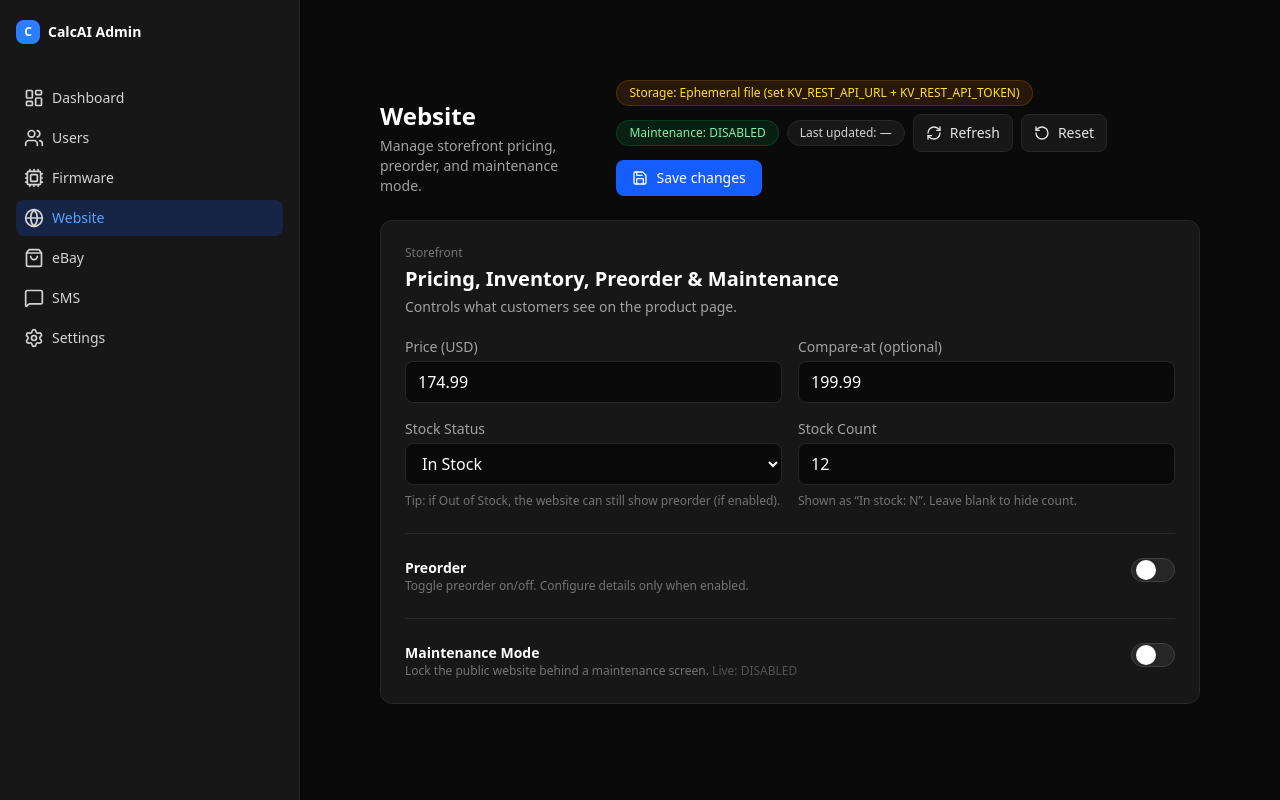
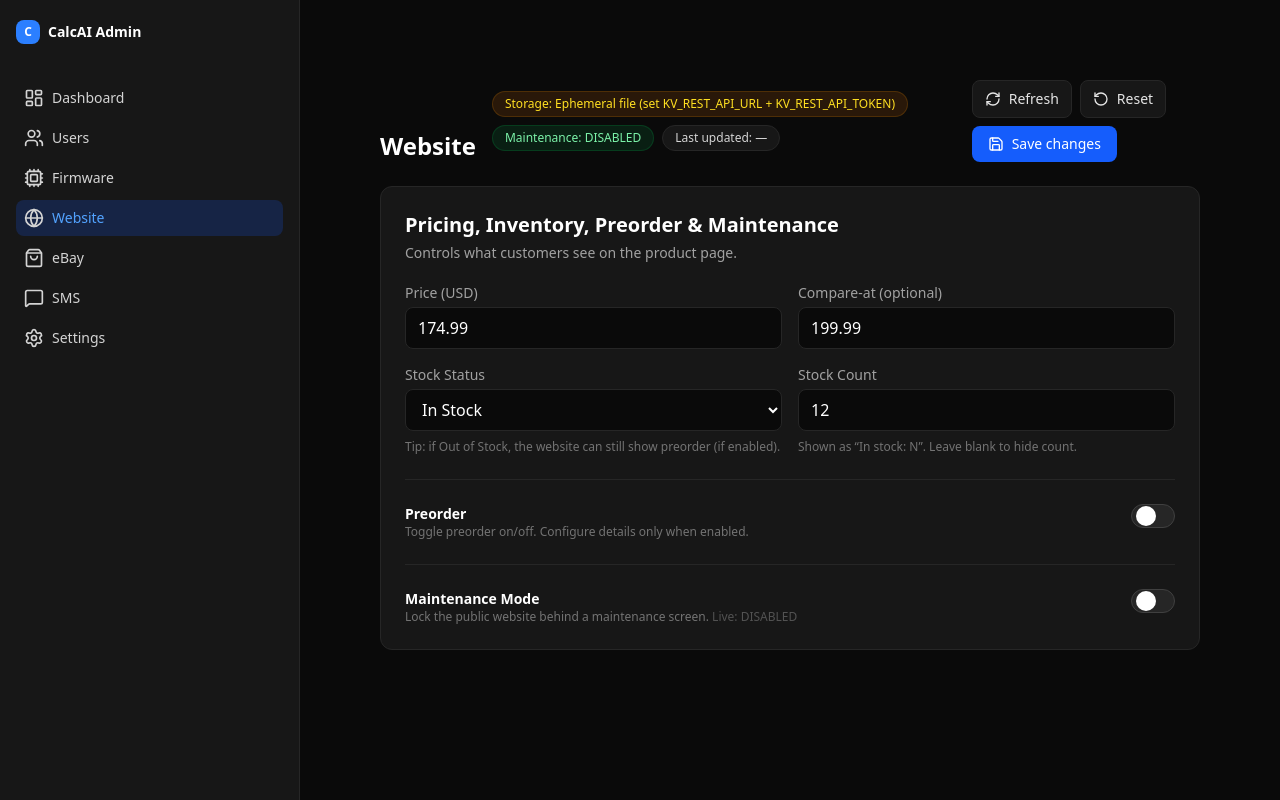
Before and after one commit to ceeazer1/calcai-management-dashboard, a Next.js app: page /website in a window 1280 px wide. Built offline with nearby package versions, Linux system fonts and the light colour scheme.

Commit message:
Dashboard: Website header cleanup

```diff
--- a/src/app/website/page.tsx
+++ b/src/app/website/page.tsx
@@ -159,8 +159,8 @@ export default function WebsitePage() {
       <div className="flex flex-col md:flex-row md:items-end md:justify-between gap-4 mb-6">
         <div>
           <h1 className="text-2xl font-bold text-white">Website</h1>
-          <p className="text-sm text-neutral-400 mt-1">Manage storefront pricing, preorder, and maintenance mode.</p>
         </div>
+        <div className="flex flex-col sm:flex-row sm:items-center gap-3">
           <div className="flex flex-wrap items-center gap-2">
             {storageLabel ? (
               <span
@@ -176,7 +176,9 @@ export default function WebsitePage() {
             ) : null}
             <span
               className={`px-3 py-1 rounded-full text-xs border ${
-              liveEnabled ? "bg-red-900/30 text-red-300 border-red-700/30" : "bg-green-900/30 text-green-300 border-green-700/30"
+                liveEnabled
+                  ? "bg-red-900/30 text-red-300 border-red-700/30"
+                  : "bg-green-900/30 text-green-300 border-green-700/30"
               }`}
               title="Public maintenance status"
             >
@@ -185,7 +187,9 @@ export default function WebsitePage() {
             <span className="px-3 py-1 rounded-full text-xs border bg-neutral-900 text-neutral-300 border-neutral-800">
               Last updated: {lastUpdatedLabel}
             </span>
+          </div>
 
+          <div className="flex flex-wrap items-center gap-2 sm:ml-auto">
             <button
               onClick={refreshLive}
               className="inline-flex items-center gap-2 px-3 py-2 bg-neutral-900 border border-neutral-800 rounded-lg hover:bg-neutral-800 transition-colors text-sm text-neutral-200"
@@ -212,6 +216,7 @@ export default function WebsitePage() {
             </button>
           </div>
         </div>
+      </div>
 
       {alert && (
         <div className={`mb-4 p-3 rounded-lg ${alert.type === "error" ? "bg-red-900/50 text-red-300" : "bg-green-900/50 text-green-300"}`}>
@@ -222,7 +227,6 @@ export default function WebsitePage() {
       <div className="grid grid-cols-1 gap-6">
         {/* Storefront (Pricing + Preorder + Maintenance in one tile) */}
         <div className="bg-neutral-900 rounded-xl p-6 border border-neutral-800">
-          <div className="mb-1 text-xs text-neutral-500">Storefront</div>
           <h2 className="text-xl font-semibold text-white mb-1">Pricing, Inventory, Preorder & Maintenance</h2>
           <p className="text-sm text-neutral-400 mb-5">
             Controls what customers see on the product page.
```
Lines whose indentation alone changed are shown as unchanged.
